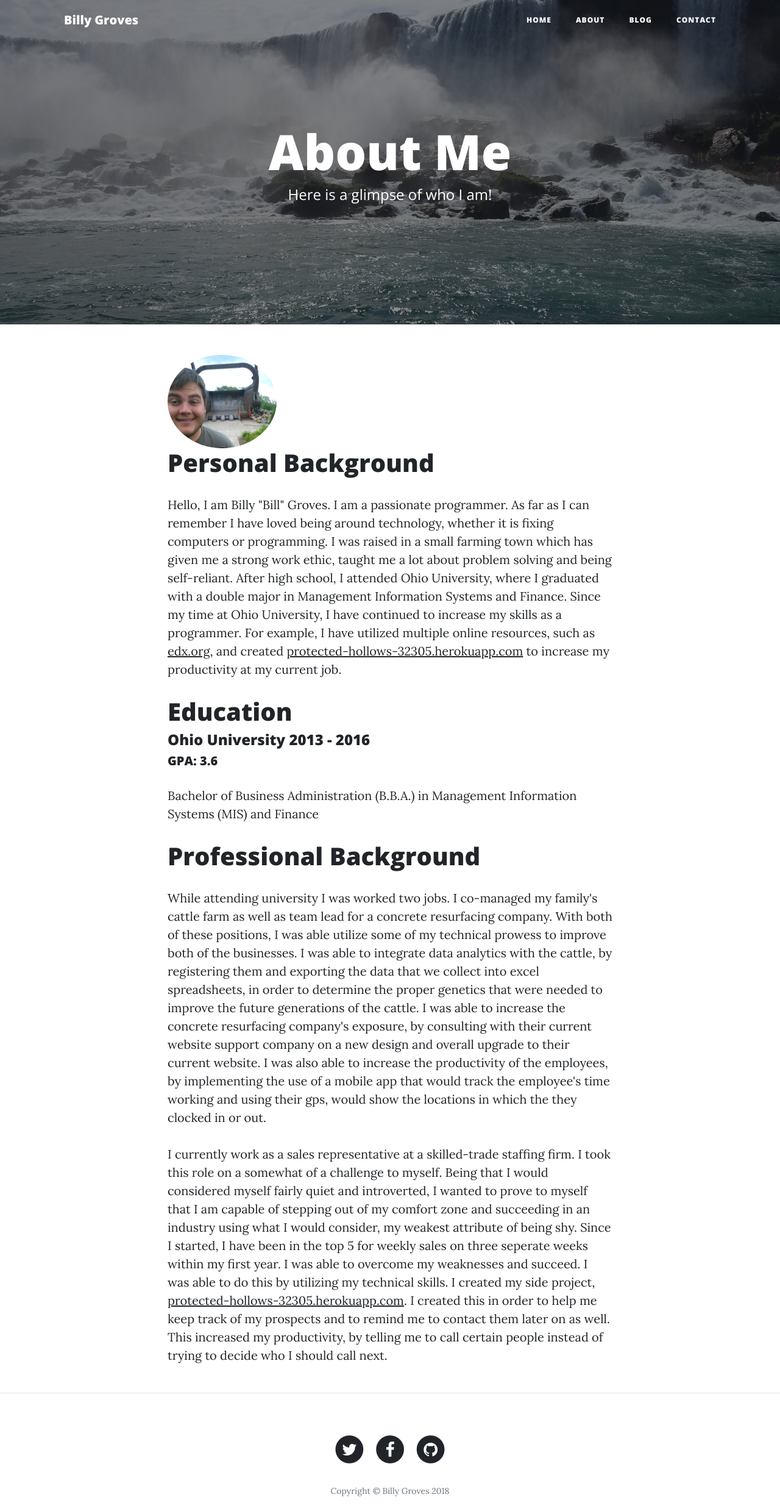
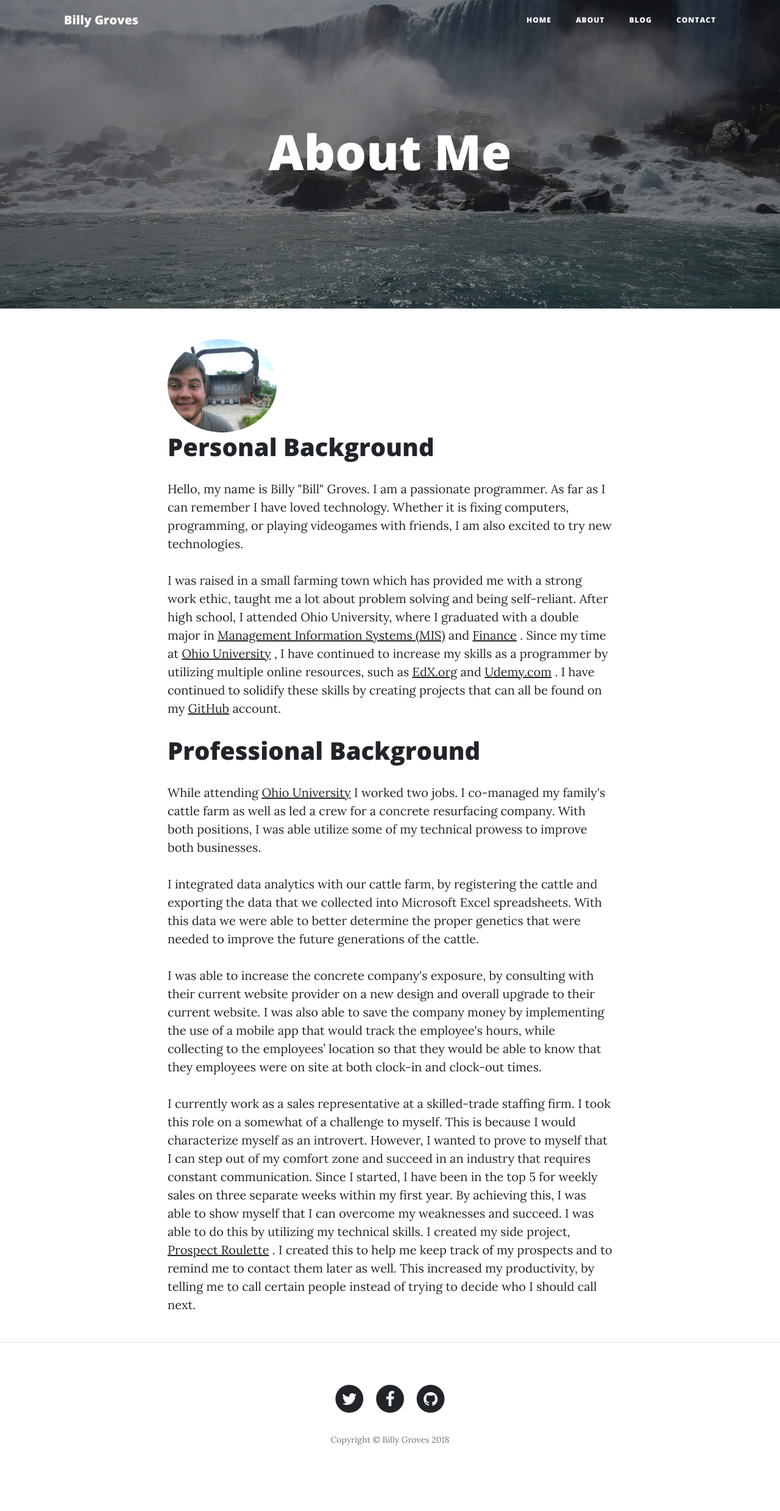
Before and after one commit to billyggroves/myBlog, a Flask app: template templates/about.html in a window 1280 px wide. Shown: the top 2478 px of the page at 61% size. After the commit the page ends 2370 px from the top, so only its background shows below. Run offline with Flask 2, Linux system fonts and the light colour scheme; the template is opened without the code that fills it, so the values that code supplies are empty; some libraries are stand-ins or nearby versions.

Commit message:
Edit about.html

```diff
--- a/templates/about.html
+++ b/templates/about.html
@@ -14,7 +14,7 @@
           <div class="col-lg-8 col-md-10 mx-auto">
             <div class="page-heading">
               <h1>About Me</h1>
-              <span class="subheading">Here is a glimpse of who I am!</span>
+              <span class="subheading"></span>
             </div>
           </div>
         </div>
@@ -27,17 +27,74 @@
         <div class="col-lg-8 col-md-10 mx-auto">
           <img src="/static/img/aboutBG.png" class="rounded-circle">
           <h1>Personal Background</h1>
-          <p>Hello, I am Billy "Bill" Groves. I am a passionate programmer. As far as I can remember I have loved being around technology, whether it is fixing computers or programming. I was raised in a small farming town which has given me a strong work ethic, taught me a lot about problem solving and being self-reliant. After high school, I attended Ohio University, where I graduated with a double major in Management Information Systems and Finance. Since my time at Ohio University, I have continued to increase my skills as a programmer. For example, I have utilized multiple online resources, such as
-            <a href="https://www.edx.org/course/">edx.org</a>, and created
-            <a href="https://protected-hollows-32305.herokuapp.com/">protected-hollows-32305.herokuapp.com</a> to increase my productivity at my current job.</p>
-          <h1>Education</h1>
-          <h4>Ohio University 2013 - 2016</h4>
-          <h5>GPA: 3.6</h5>
-          <p>Bachelor of Business Administration (B.B.A.) in Management Information Systems (MIS) and Finance</p>
+          <p>
+            Hello, my name is Billy "Bill" Groves. I am a passionate programmer.
+             As far as I can remember I have loved technology. Whether it is
+             fixing computers, programming, or playing videogames with friends,
+             I am also excited to try new technologies.
+          </p>
+          <p>
+            I was raised in a small farming town which has provided me with a
+            strong work ethic, taught me a lot about problem solving and being
+            self-reliant. After high school, I attended Ohio University, where
+            I graduated with a double major in
+            <a href="https://business.ohio.edu/academics/undergrad-majors/management-information-systems/">Management Information Systems (MIS)</a>
+            and
+            <a href="https://business.ohio.edu/academics/undergrad-majors/finance/">Finance</a>
+            . Since my time at
+            <a href="https://www.ohio.edu/">Ohio University</a>
+            , I have continued
+            to increase my skills as a programmer by utilizing multiple online
+            resources, such as
+            <a href="https://www.edx.org/">EdX.org</a>
+            and
+            <a href="https://www.udemy.com/">Udemy.com</a>
+            . I have continued to solidify
+            these skills by creating projects that can all be found on my
+            <a href="https://github.com/billyggroves">GitHub</a>
+            account.
+          </p>
           <h1>Professional Background</h1>
-          <p>While attending university I was worked two jobs. I co-managed my family's cattle farm as well as  team lead for a concrete resurfacing company. With both of these positions, I was able utilize some of my technical prowess to improve both of the businesses. I was able to integrate data analytics with the cattle, by registering them and exporting the data that we collect into excel spreadsheets, in order to determine the proper genetics that were needed to improve the future generations of the cattle. I was able to increase the concrete resurfacing company's exposure, by consulting with their current website support company on a new design and overall upgrade to their current website. I was also able to increase the productivity of the employees, by implementing the use of a mobile app that would track the employee's time working and using their gps, would show the locations in which the they clocked in or out.</p>
-          <p>I currently work as a sales representative at a skilled-trade staffing firm. I took this role on a somewhat of a challenge to myself. Being that I would considered myself fairly quiet and introverted, I wanted to prove to myself that I am capable of stepping out of my comfort zone and succeeding in an industry using what I would consider, my weakest attribute of being shy. Since I started, I have been in the top 5 for weekly sales on three seperate weeks within my first year. I was able to overcome my weaknesses and succeed. I was able to do this by utilizing my technical skills. I created my side project,
-              <a href="https://protected-hollows-32305.herokuapp.com/">protected-hollows-32305.herokuapp.com</a>. I created this in order to help me keep track of my prospects and to remind me to contact them later on as well. This increased my productivity, by telling me to call certain people instead of trying to decide who I should call next.
+          <p>
+            While attending
+            <a href="https://www.ohio.edu/">Ohio University</a>
+            I worked two jobs. I co-managed my
+            family's cattle farm as well as led a crew for a concrete resurfacing
+            company. With both positions, I was able utilize some of my technical
+            prowess to improve both businesses.
+          </p>
+          <p>
+            I integrated data analytics with our cattle farm, by registering
+            the cattle and exporting the data that we collected into Microsoft
+            Excel spreadsheets. With this data we were able to better determine
+            the proper genetics that were needed to improve the future generations
+            of the cattle.
+          </p>
+          <p>
+            I was able to increase the concrete company's exposure, by
+            consulting with their current website provider on a new design
+            and overall upgrade to their current website. I was also able to
+            save the company money by implementing the use of a mobile app that
+            would track the employee's hours, while collecting to the employees’
+            location so that they would be able to know that they employees were
+            on site at both clock-in and clock-out times.
+          </p>
+          <p>
+            I currently work as a sales representative at a skilled-trade
+            staffing firm. I took this role on a somewhat of a challenge to
+            myself. This is because I would characterize myself as an introvert.
+            However, I wanted to prove to myself that I can step out of my
+            comfort zone and succeed in an industry that requires constant
+            communication. Since I started, I have been in the top 5 for weekly
+            sales on three separate weeks within my first year. By achieving
+            this, I was able to show myself that I can overcome my weaknesses
+            and succeed. I was able to do this by utilizing my technical skills.
+            I created my side project,
+            <a href="https://protected-hollows-32305.herokuapp.com/">Prospect Roulette</a>
+            . I created this to help
+            me keep track of my prospects and to remind me to contact them later
+            as well. This increased my productivity, by telling me to call certain
+            people instead of trying to decide who I should call next.
           </p>
         </div>
       </div>
```
